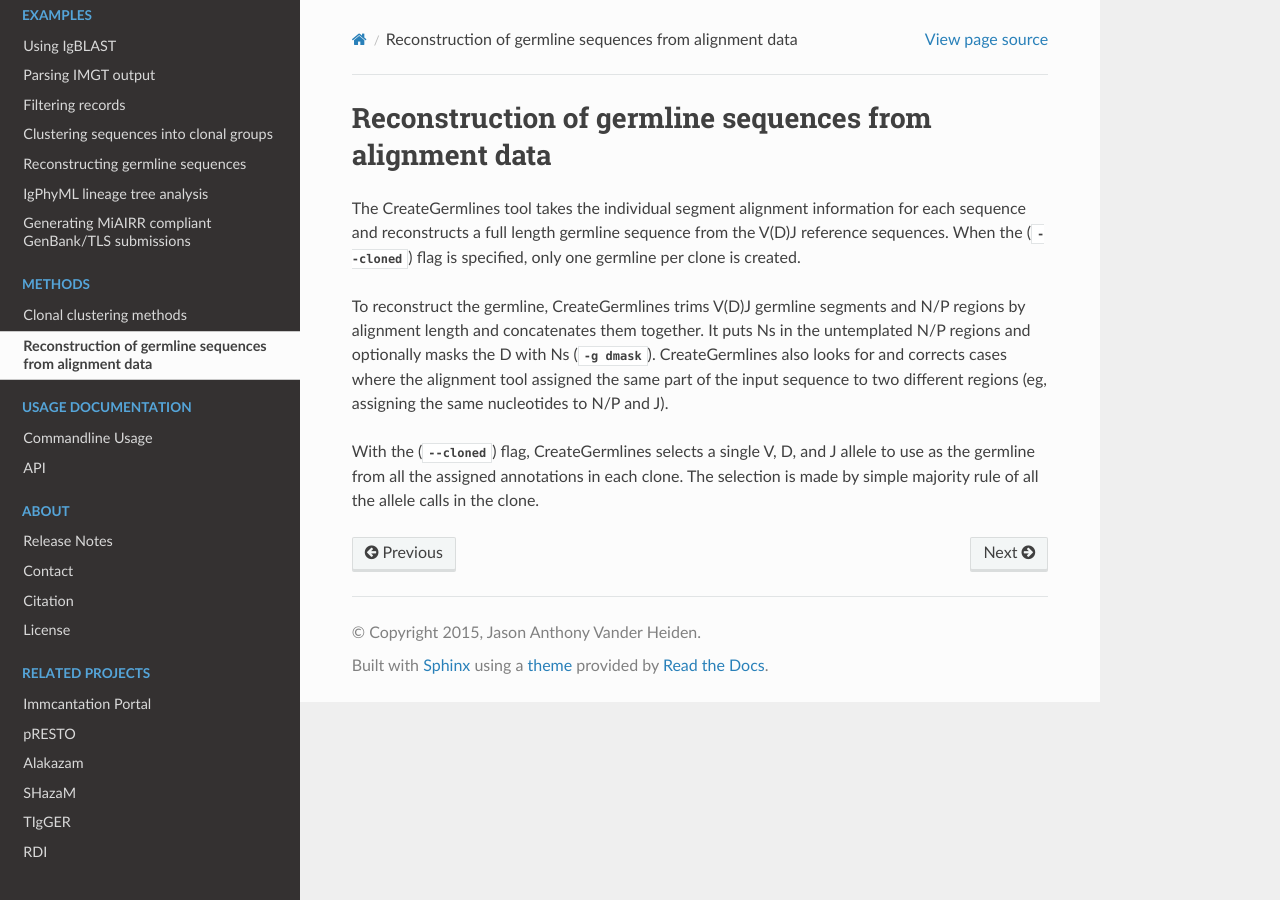
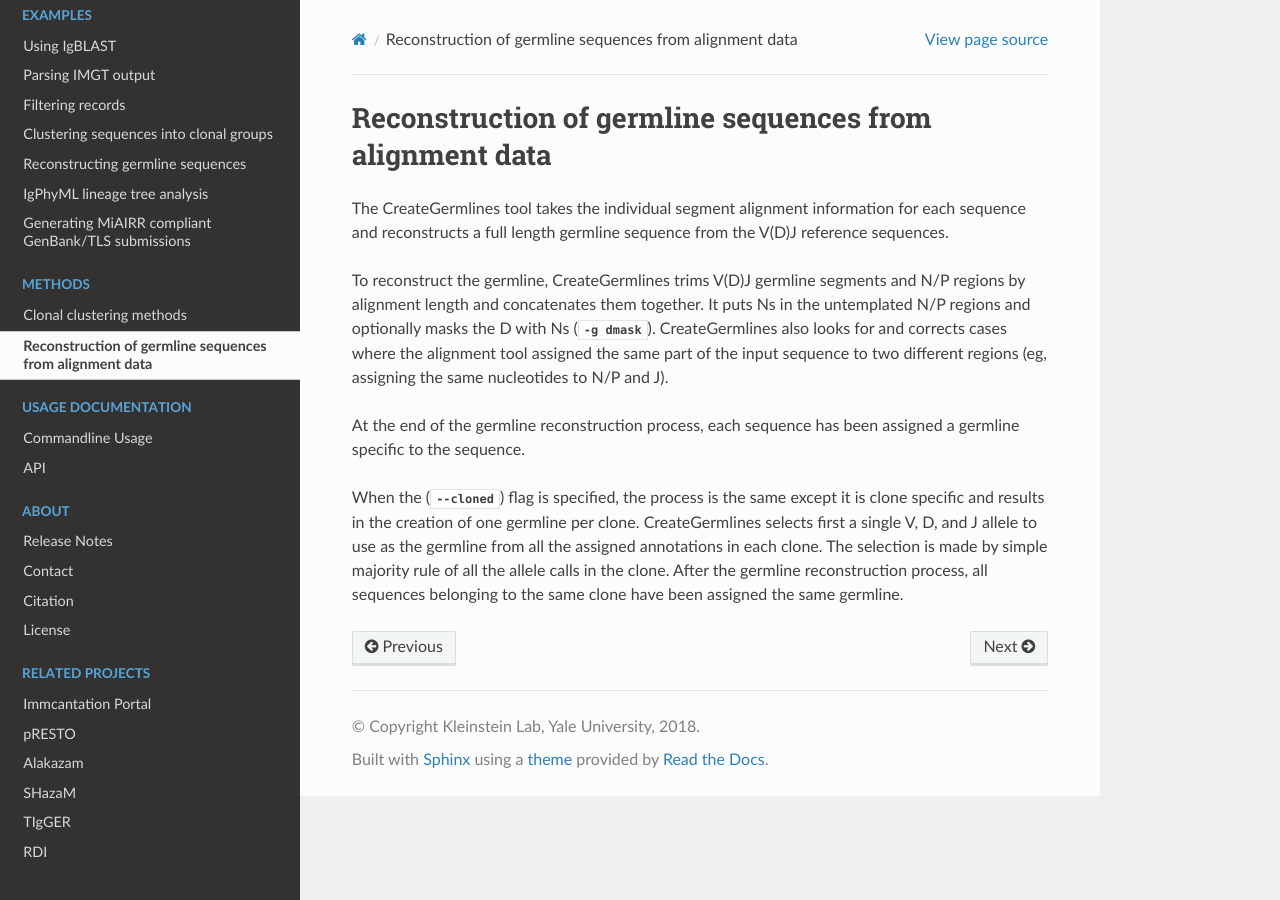
Before and after one commit to immcantation/changeo, a Sphinx documentation site: the page built from docs/methods/germlines.rst, in a window 1280 px wide. Built offline with Sphinx 7.4.7 and the Read the Docs theme 2.0.0, drawn with Linux system fonts in a browser that asks for light colours; formulas are drawn with MathJax 3.

Commit message:
Updated copyright. Reorganized CreateGermline method docs.

```diff
--- a/docs/conf.py
+++ b/docs/conf.py
@@ -71,7 +71,7 @@ master_doc = 'index'
 
 # General information about the project.
 project = 'changeo'
-copyright = '2015, Jason Anthony Vander Heiden'
+copyright = 'Kleinstein Lab, Yale University, 2018'
 
 # The version info for the project you're documenting, acts as replacement for
 # |version| and |release|, also used in various other places throughout the
--- a/docs/methods/germlines.rst
+++ b/docs/methods/germlines.rst
@@ -5,8 +5,7 @@ Reconstruction of germline sequences from alignment data
 
 The :ref:`CreateGermlines` tool takes the individual segment alignment information for
 each sequence and reconstructs a full length germline sequence from the V(D)J
-reference sequences. When the (:option:`--cloned <CreateGermlines --cloned>`) flag
-is specified, only one germline per clone is created.
+reference sequences.
 
 To reconstruct the germline, :ref:`CreateGermlines` trims V(D)J germline segments
 and N/P regions by alignment length and concatenates them together. It puts Ns
@@ -15,7 +14,13 @@ in the untemplated N/P regions and optionally masks the D with Ns
 corrects cases where the alignment tool assigned the same part of the input sequence
 to two different regions (eg, assigning the same nucleotides to N/P and J).
 
-With the (:option:`--cloned <CreateGermlines --cloned>`) flag, :ref:`CreateGermlines`
-selects a single V, D, and J allele to use as the germline from all
-the assigned annotations in each clone. The selection is made by simple majority
-rule of all the allele calls in the clone.
+At the end of the germline reconstruction process, each sequence has been assigned
+a germline specific to the sequence.
+
+When the (:option:`--cloned <CreateGermlines --cloned>`) flag is specified, the
+process is the same except it is clone specific and results in the
+creation of one germline per clone. :ref:`CreateGermlines` selects first a
+single V, D, and J allele to use as the germline from all the assigned
+annotations in each clone. The selection is made by simple majority rule of all
+the allele calls in the clone. After the germline reconstruction process, all
+sequences belonging to the same clone have been assigned the same germline.
```
